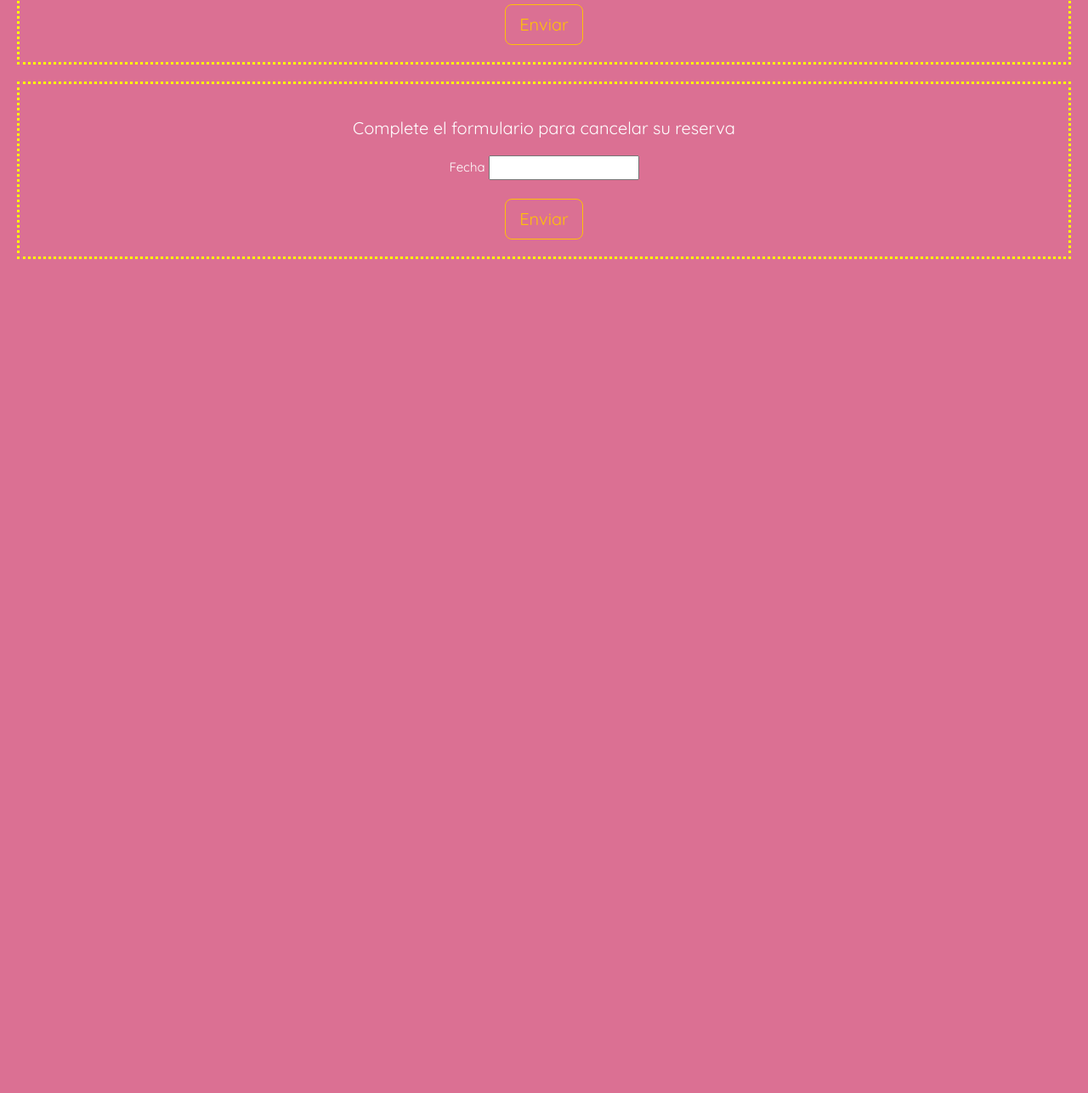
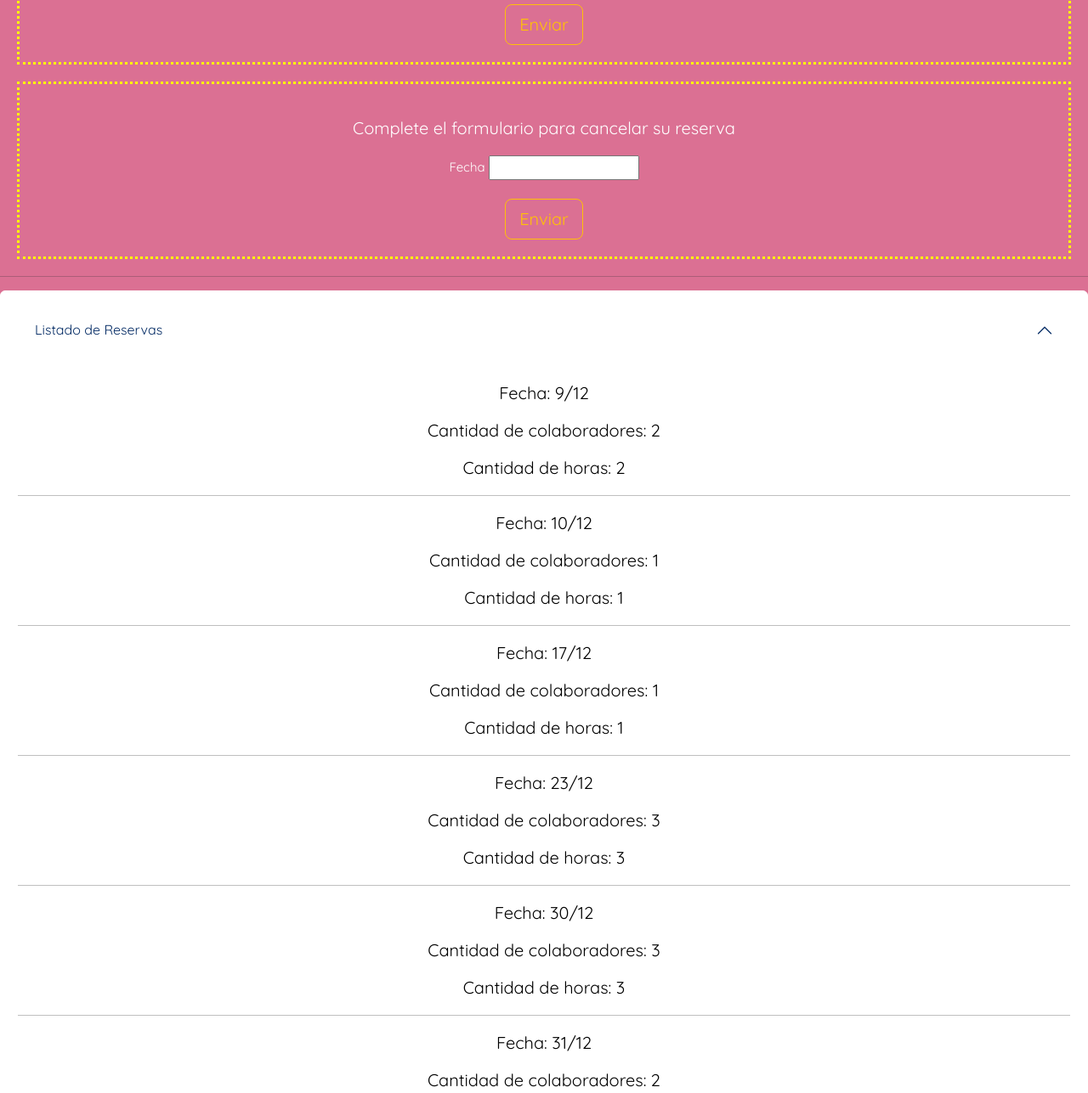
Before and after one commit to BarbaraBrusutti/PrimerEntregaBrusutti, a plain HTML site: page index.html in a window 1280 px wide. Shown: the part 959-2246 px from the top of the page at 85% size. Before the commit the page ends 1284 px from the top, so only its background shows below. Drawn offline with nearby package versions, Linux system fonts and the light colour scheme; some packages are replaced by stand-ins of ours; no server answers; a script that the page names is missing.

Commit message:
fetch accordeon

```diff
--- a/index.html
+++ b/index.html
@@ -6,7 +6,7 @@
     <meta name="viewport" content="width=device-width, initial-scale=1.0">
     <!-- CDN BOOTSTRAP -->
     <link href="https://cdn.jsdelivr.net/npm/bootstrap@5.3.0-alpha1/dist/css/bootstrap.min.css" rel="stylesheet" integrity="sha384-GLhlTQ8iRABdZLl6O3oVMWSktQOp6b7In1Zl3/Jr59b6EGGoI1aFkw7cmDA6j6gD" crossorigin="anonymous">
-    <!-- CDN SWEET ALERT -->
+    <!-- CSS -->
     <link rel="stylesheet" href="style.css">
     <link rel="preconnect" href="https://fonts.googleapis.com">
     <link rel="preconnect" href="https://fonts.gstatic.com" crossorigin>
@@ -43,7 +43,7 @@
          </form>
 
     </div>
-    <div id="contenedorQr"></div>
+
 
     <div id="formularios">
         <h2 id="subtitulo"> Complete el formulario para modificar su reserva</h2>
@@ -85,6 +85,20 @@
 </div>
 
      </form>
+     <hr>
+     <div class="accordion" id="accordionExample" >
+        <div class="accordion-item">
+          <h2 class="accordion-header" id="headingOne">
+            <button class="accordion-button" type="button" data-bs-toggle="collapse" data-bs-target="#collapseOne" aria-expanded="true" aria-controls="collapseOne">
+              Listado de Reservas
+            </button>
+          </h2>
+          <div id="collapseOne" class="accordion-collapse collapse show" aria-labelledby="headingOne" data-bs-parent="#accordionExample">
+            <div class="accordion-body" id="listado">
+
+          </div>
+        </div>
+
      <!-- SCRIP SWEET ALERT -->
      <script src="//cdn.jsdelivr.net/npm/sweetalert2@11"></script>
      <!-- SCRIP BOOTSTRAP -->
--- /dev/null
+++ b/json/reservas.json
@@ -0,0 +1,10 @@
+[
+    {"fecha": "9/12", "nColaboradores":"2", "nHoras": "2" },
+    {"fecha": "10/12", "nColaboradores":"1", "nHoras": "1" },
+    {"fecha": "17/12", "nColaboradores":"1", "nHoras": "1" },
+    {"fecha": "23/12", "nColaboradores":"3", "nHoras": "3" },
+    {"fecha": "30/12", "nColaboradores":"3", "nHoras": "3" },
+    {"fecha": "31/12", "nColaboradores":"2", "nHoras": "2" },
+    {"fecha": "15/3", "nColaboradores":"1", "nHoras": "2" },
+    {"fecha": "24/3", "nColaboradores":"2", "nHoras": "3" }
+]
--- a/main2.js
+++ b/main2.js
@@ -136,18 +136,21 @@ if (modo === "dark") {
 } else {
     document.body.classList.remove("dark");
 }
-const contenedorQr = document.getElementById("contenedorQr");
-const options = {
-	method: 'POST',
-	headers: {
-		'content-type': 'application/json',
-		'X-RapidAPI-Key': '5d92d1c3cfmsh666f9a4c00450b4p14bdddjsn785fe41d808f',
-		'X-RapidAPI-Host': 'qrcode3.p.rapidapi.com'
-	},
-	body: '{"data":"https://linqr.app","image":{"uri":"icon://appstore","modules":true},"style":{"module":{"color":"black","shape":"default"},"inner_eye":{"shape":"default"},"outer_eye":{"shape":"default"},"background":{}},"size":{"width":200,"quiet_zone":4,"error_correction":"M"},"output":{"filename":"qrcode","format":"png"}}'
-};
 
-fetch('https://qrcode3.p.rapidapi.com/qrcode/text', options)
-	.then(response => response.json())
-	.then(response => console.log(response))
-	.catch(error => console.log(error));
+
+ const listado = document.getElementById("listado");
+ const listadoReservas = "json/reservas.json";
+
+  fetch(listadoReservas)
+    .then( respuesta=> respuesta.json())
+ .then ( datos => {
+    datos.forEach ( reserva => {
+     listado.innerHTML += `
+      <h2>Fecha: ${reserva.fecha} </h2>
+      <h2> Cantidad de colaboradores: ${ reserva.nColaboradores}</h2>
+      <h2> Cantidad de horas: ${ reserva.nHoras} </h2>
+      <hr> `
+    })
+  })
+  .catch(error => console.log("error"))
+  .finally( () => console.log("proceso finalizado"))
--- a/style.css
+++ b/style.css
@@ -15,6 +15,19 @@ h2 {
     font-size: 20px;
     margin: 20px;
 }
+
+.accordion {
+    --bs-accordion-color: black;
+    --bs-body-bg:white;
+    --bs-accordion-border-color: white;
+    --bs-accordion-active-bg:white;
+    --bs-accordion-btn-color:black;
+    --bs-accordion-btn-focus-border-color:white;
+    --bs-primary-text:black;
+
+}
+
+
 #formularios {
     border: 3px yellow dotted ;
     margin: 20px;
```
